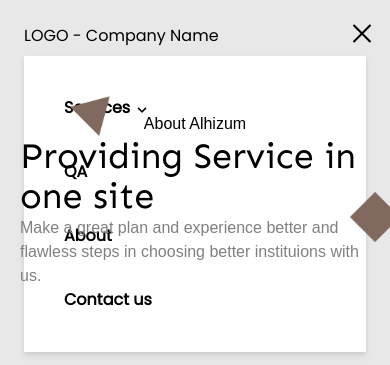
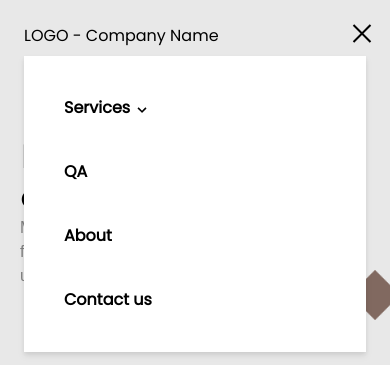
Before and after one commit to keeran2488/Alhizum, a website: page about.html in a window 390 px wide. Both pictures are taken after a click on the button 362 px from the left and 36 px from the top of the page. Shown: the top 365 px of the page. Drawn offline with nearby package versions, Linux system fonts and the light colour scheme; a web font is replaced by a local one.

Commit message:
fixed hamburger menu on mobile

```diff
--- a/about.html
+++ b/about.html
@@ -48,7 +48,7 @@
 
             <!-- Mobile Menu -->
             <div class="md:hidden font-smallHeading">
-                <div id="menu" class="absolute flex-col items-start hidden self-end px-8 py-8 space-y-6 bg-white sm:w-auto sm:self-center left-6 right-6 drop-shadow-md">
+                <div id="menu" class="absolute z-10 flex-col items-start hidden self-end px-8 py-8 space-y-6 bg-white sm:w-auto sm:self-center left-6 right-6 drop-shadow-md">
                     <div class="dropdown inline-block relative">
                         <button id="dropdown-btn" class="border-buttonBorder p-2 rounded inline-flex items-center">
                             <span class="mr-1 font-bold">Services</span>
@@ -68,7 +68,7 @@
         </nav>
 
         <!-- Content Wrapper -->
-        <div class="container relative mx-auto p-5 mt-5 md:px-6">
+        <div class="container mx-auto p-5 mt-5 md:px-6">
             <div class="flex relative flex-col items-center">
                 <img src="./img/svg-1.png" alt="" class="svg1 absolute h-[40px] w-[40px]">
                 <img src="./img/svg-2.png" alt="" class="svg2 absolute h-[50px] w-[50px]">
--- a/input.css
+++ b/input.css
@@ -204,6 +204,7 @@
     .svg2{
         transform: translateY(160%);
         right: 30px;
+        bottom: 48px;
     }
 }
 
```
Also changed, not shown: css/main.css.
